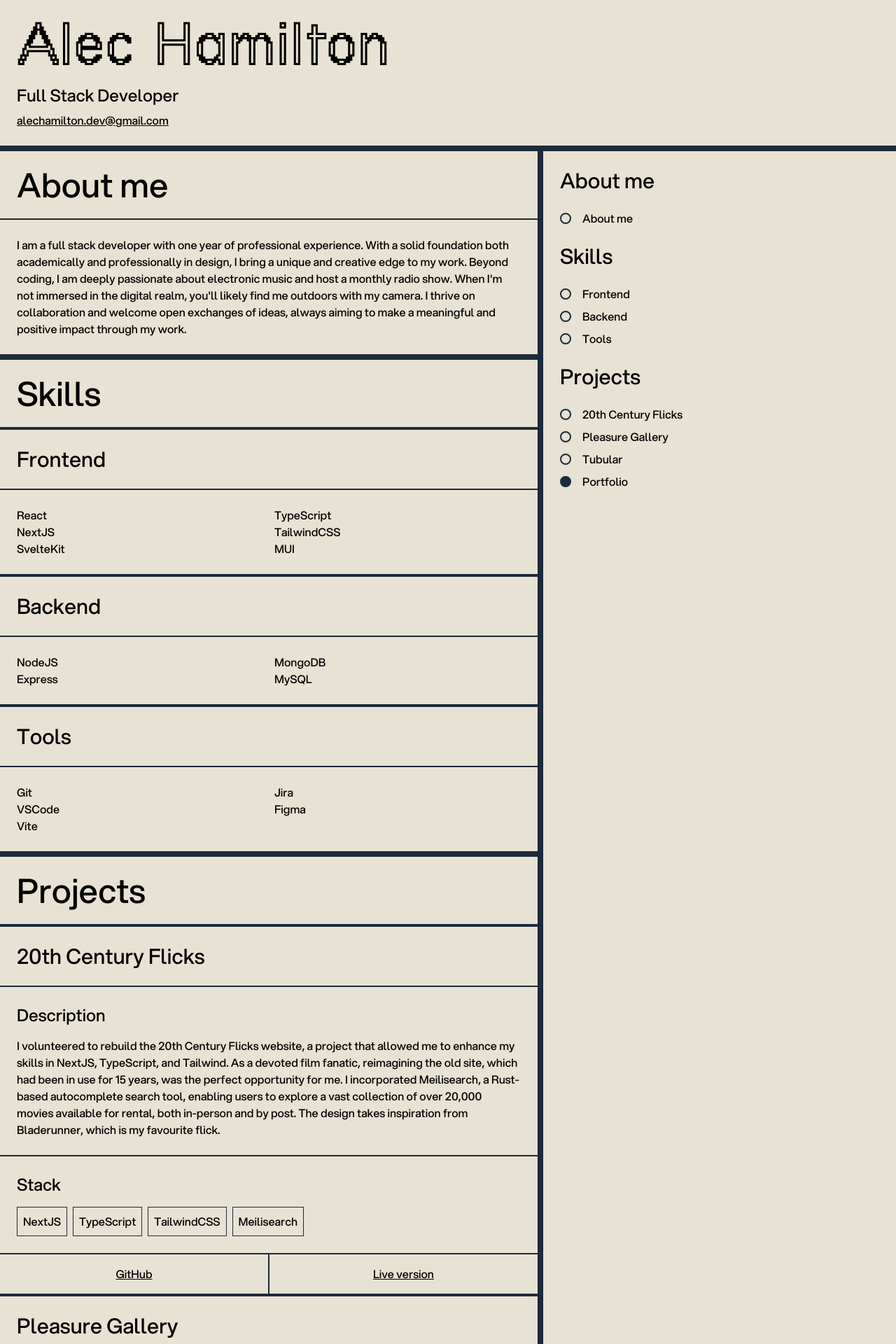
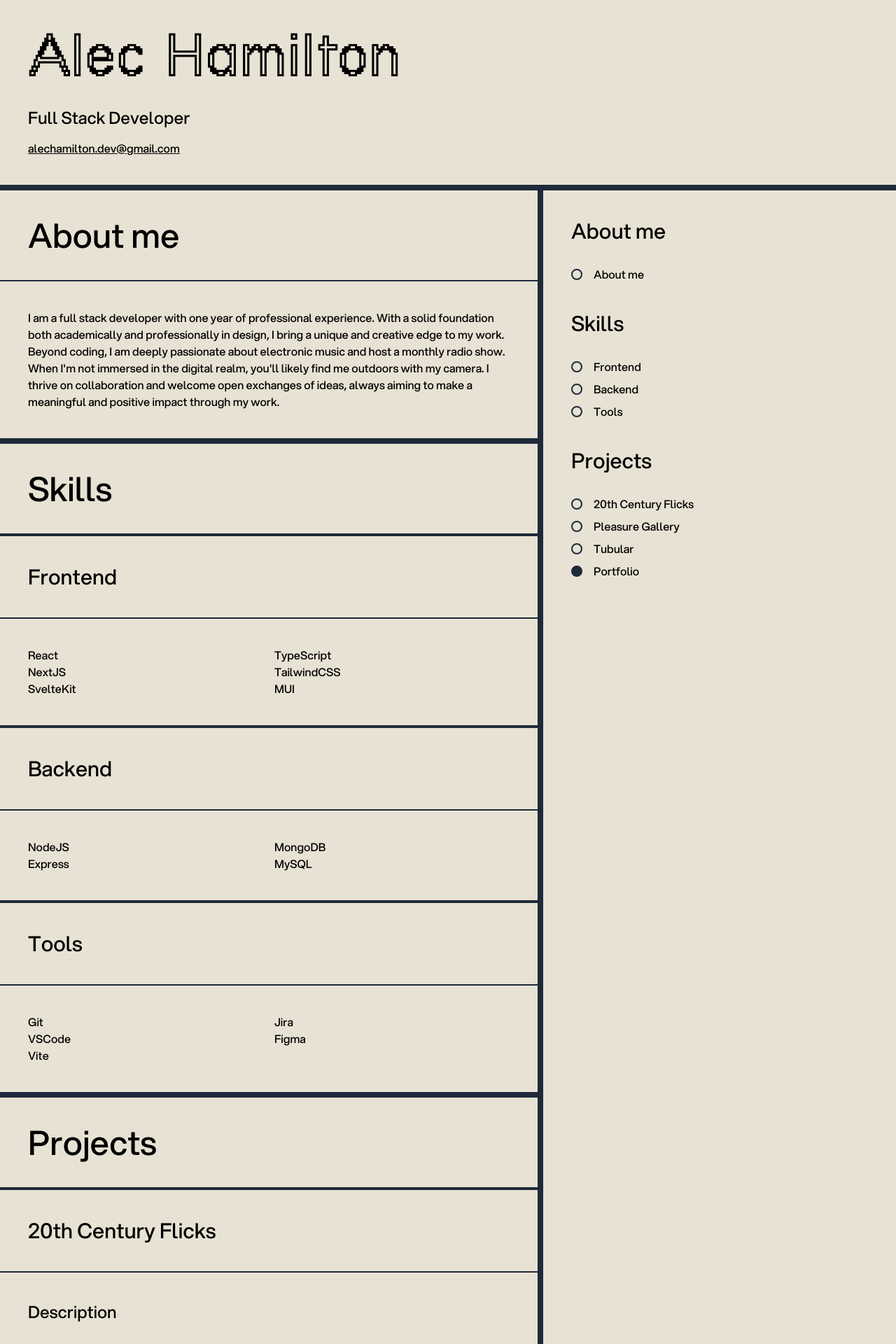
Before and after one commit to alec-hamilton/svelte-portfolio, a SvelteKit app: page / in a window 1280 px wide. Shown: the top 1920 px of the page at 70% size. Built offline with nearby package versions, Linux system fonts and the light colour scheme.

Commit message:
feat: added additional paddings on desktop

```diff
--- a/src/app.css
+++ b/src/app.css
@@ -18,7 +18,7 @@
   }
 
   h1 {
-    @apply text-6xl sm:text-8xl;
+    @apply text-8xl sm:text-8xl;
   }
 
   h2 {
--- a/src/components/About.svelte
+++ b/src/components/About.svelte
@@ -1,6 +1,6 @@
 <section class="border-b-8 border-slate-800" id="about" data-scrollable-section="true">
-  <h2 class="p-4 sm:p-6 border-b-2 sticky top-0 bg-bg border-slate-800">About me</h2>
-  <p class="p-4 sm:p-6">
+  <h2 class="p-4 sm:p-10 border-b-2 sticky top-0 bg-bg border-slate-800">About me</h2>
+  <p class="p-4 sm:p-10">
     I am a full stack developer with one year of professional experience. With a solid foundation
     both academically and professionally in design, I bring a unique and creative edge to my work.
     Beyond coding, I am deeply passionate about electronic music and host a monthly radio show. When
--- a/src/components/Project.svelte
+++ b/src/components/Project.svelte
@@ -8,16 +8,16 @@
 </script>
 
 <section {id} data-scrollable-section="true" class="border-b-4 border-slate-800 last:border-0">
-  <h3 class="p-4 sm:p-6 border-b-2 border-slate-800">{name}</h3>
-  <div class="p-4 sm:p-6 border-b-2 border-slate-800">
-    <h4 class="pb-2 sm:pb-4">Description</h4>
+  <h3 class="p-4 sm:p-10 border-b-2 border-slate-800">{name}</h3>
+  <div class="p-4 sm:p-10 border-b-2 border-slate-800">
+    <h4 class="pb-2 sm:pb-8">Description</h4>
     <p>{description}</p>
   </div>
-  <div class="p-4 sm:p-6 border-b-2 border-slate-800">
-    <h4 class="pb-2 sm:pb-4">Stack</h4>
+  <div class="p-4 sm:p-10 border-b-2 border-slate-800">
+    <h4 class="pb-2 sm:pb-8">Stack</h4>
     <div class="flex flex-row flex-wrap gap-2">
       {#each stack as item}
-        <div class="p-2 border border-slate-800">{item}</div>
+        <div class=" p-2 sm:p-4 border border-slate-800">{item}</div>
       {/each}
     </div>
   </div>
@@ -26,13 +26,13 @@
       href={githubUrl}
       target="_blank"
       rel="noreferrer"
-      class="w-100 py-2 sm:py-4 text-center underline border-r border-slate-800">GitHub</a
+      class="w-100 py-2 sm:py-6 text-center underline border-r border-slate-800">GitHub</a
     >
     <a
       href={liveUrl}
       target="_blank"
       rel="noreferrer"
-      class="w-100 py-2 sm:py-4 text-center underline border-l border-slate-800">Live version</a
+      class="w-100 py-2 sm:py-6 text-center underline border-l border-slate-800">Live version</a
     >
   </div>
 </section>
--- a/src/components/Skills.svelte
+++ b/src/components/Skills.svelte
@@ -2,12 +2,12 @@
   import { skills } from "../data/skills.js";
 </script>
 
-<h2 class="p-4 sm:p-6 border-b-4 sticky top-0 bg-bg border-slate-800">Skills</h2>
+<h2 class="p-4 sm:p-10 border-b-4 sticky top-0 bg-bg border-slate-800">Skills</h2>
 <section class="flex flex-col border-b-8 border-slate-800">
   {#each skills as skill}
     <div class="border-b-4 last:border-0 border-slate-800" id={skill.id} data-scrollable-section="true">
-      <h3 class="p-4 sm:p-6 border-b-2 border-slate-800">{skill.heading}</h3>
-      <div class="grid grid-cols-2 p-4 sm:p-6 gap-4">
+      <h3 class="p-4 sm:p-10 border-b-2 border-slate-800">{skill.heading}</h3>
+      <div class="grid grid-cols-2 p-4 sm:p-10 gap-4">
         <ul>
           {#each skill.listLeft as item}
             <li>{item}</li>
--- a/src/components/layout/Footer.svelte
+++ b/src/components/layout/Footer.svelte
@@ -1,4 +1,4 @@
-<footer class="flex flex-col p-4 sm:p-6 gap-2 border-t-8 border-slate-800">
+<footer class="flex flex-col p-4 sm:p-10 gap-2 sm:gap-4 border-t-8 border-slate-800">
   <address class="not-italic underline">
     <a href="mailto:alechamilton.dev@gmail.com">alechamilton.dev@gmail.com</a>
   </address>
--- a/src/components/layout/Header.svelte
+++ b/src/components/layout/Header.svelte
@@ -1,6 +1,6 @@
-<header class="flex flex-col p-4 sm:p-6 border-b-8 border-slate-800">
-  <h1 class="font-display">Alec Hamilton</h1>
-  <p class="text-xl sm:text-2xl">Full Stack Developer</p>
+<header class="flex flex-col p-4 sm:p-10 border-b-8 border-slate-800">
+  <h1 class="font-display sm:pb-4">Alec Hamilton</h1>
+  <p class="text-xl sm:text-2xl sm:pb-2">Full Stack Developer</p>
   <address class="not-italic pt-2 underline">
     <a href="mailto:alechamilton.dev@gmail.com">alechamilton.dev@gmail.com</a>
   </address>
--- a/src/components/layout/Nav.svelte
+++ b/src/components/layout/Nav.svelte
@@ -13,17 +13,17 @@
   // };
 </script>
 
-<nav class="hidden sm:flex flex-col p-4 sm:p-6 col-span-2 border-l-8 border-slate-800">
+<nav class="hidden sm:flex flex-col p-4 sm:p-10 col-span-2 border-l-8 border-slate-800">
   <div class="sticky top-4">
-    <h3 class="pb-6">About me</h3>
-    <ul class="flex items-center pb-6">
+    <h3 class="pb-8">About me</h3>
+    <ul class="flex items-center pb-10">
       <li class="flex items-center">
         <div class="w-4 h-4 rounded-full mr-4 border-2 border-slate-800" />
         <a href="#about" on:click|preventDefault={scrollToSection}>About me</a>
       </li>
     </ul>
-    <h3 class="pb-6">Skills</h3>
-    <ul class="flex flex-col pb-6 gap-2">
+    <h3 class="pb-8">Skills</h3>
+    <ul class="flex flex-col pb-10 gap-2">
       {#each skills as skill}
         <li class="flex items-center">
           <div class="w-4 h-4 rounded-full mr-4 border-2 border-slate-800" />
@@ -31,8 +31,8 @@
         </li>
       {/each}
     </ul>
-    <h3 class="pb-6">Projects</h3>
-    <ul class="flex flex-col pb-6 gap-2">
+    <h3 class="pb-8">Projects</h3>
+    <ul class="flex flex-col pb-10 gap-2">
       {#each projects as project}
         <li class="flex items-center">
           <div class="w-4 h-4 rounded-full mr-4 border-2 border-slate-800" />
--- a/src/routes/+page.svelte
+++ b/src/routes/+page.svelte
@@ -59,7 +59,7 @@
   <div class="col-span-3">
     <About />
     <Skills />
-    <h2 class="p-4 sm:p-6 sticky top-0 bg-bg border-b-4 border-slate-800">Projects</h2>
+    <h2 class="p-4 sm:p-10 sticky top-0 bg-bg border-b-4 border-slate-800">Projects</h2>
     {#each projects as { name, id, description, stack, githubUrl, liveUrl }}
       <Project {name} {id} {description} {stack} {githubUrl} {liveUrl} />
     {/each}
```
